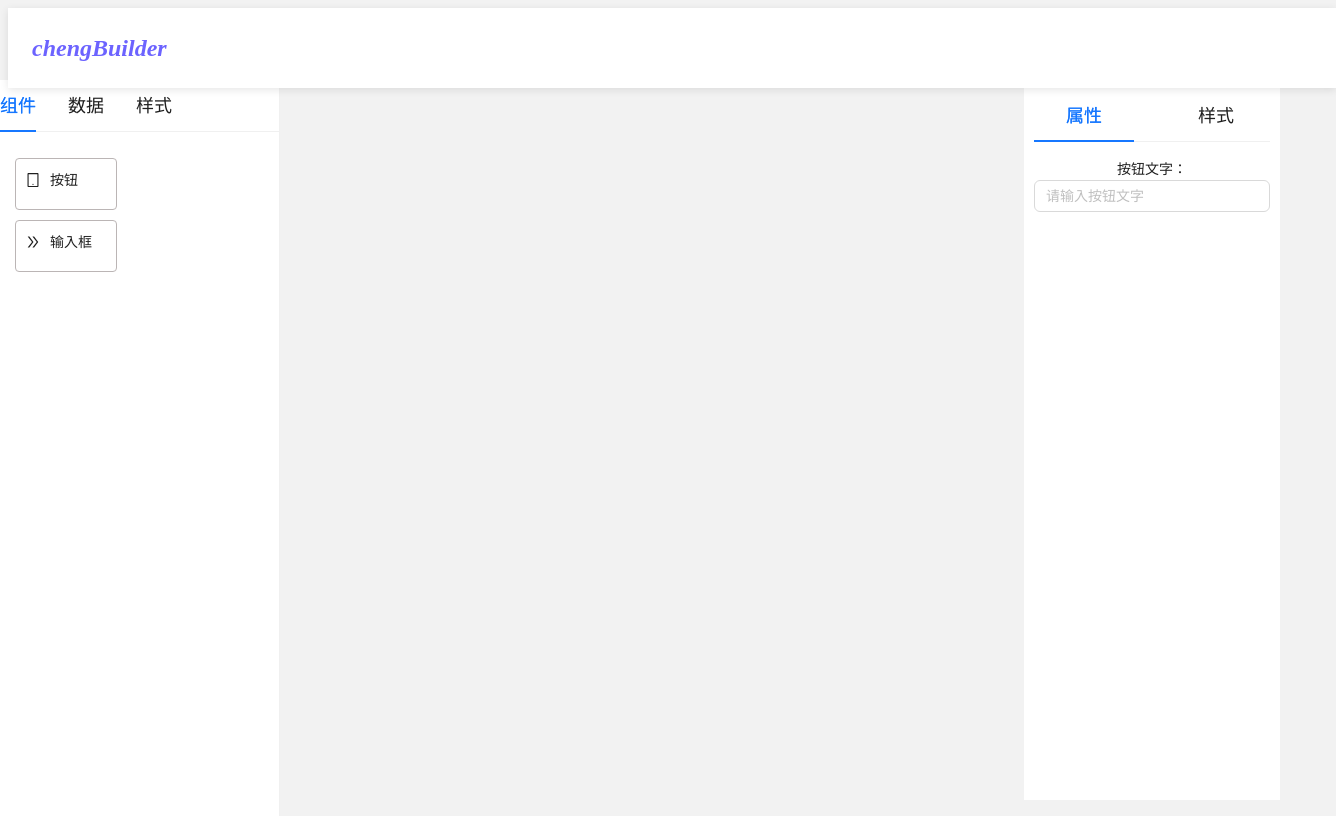
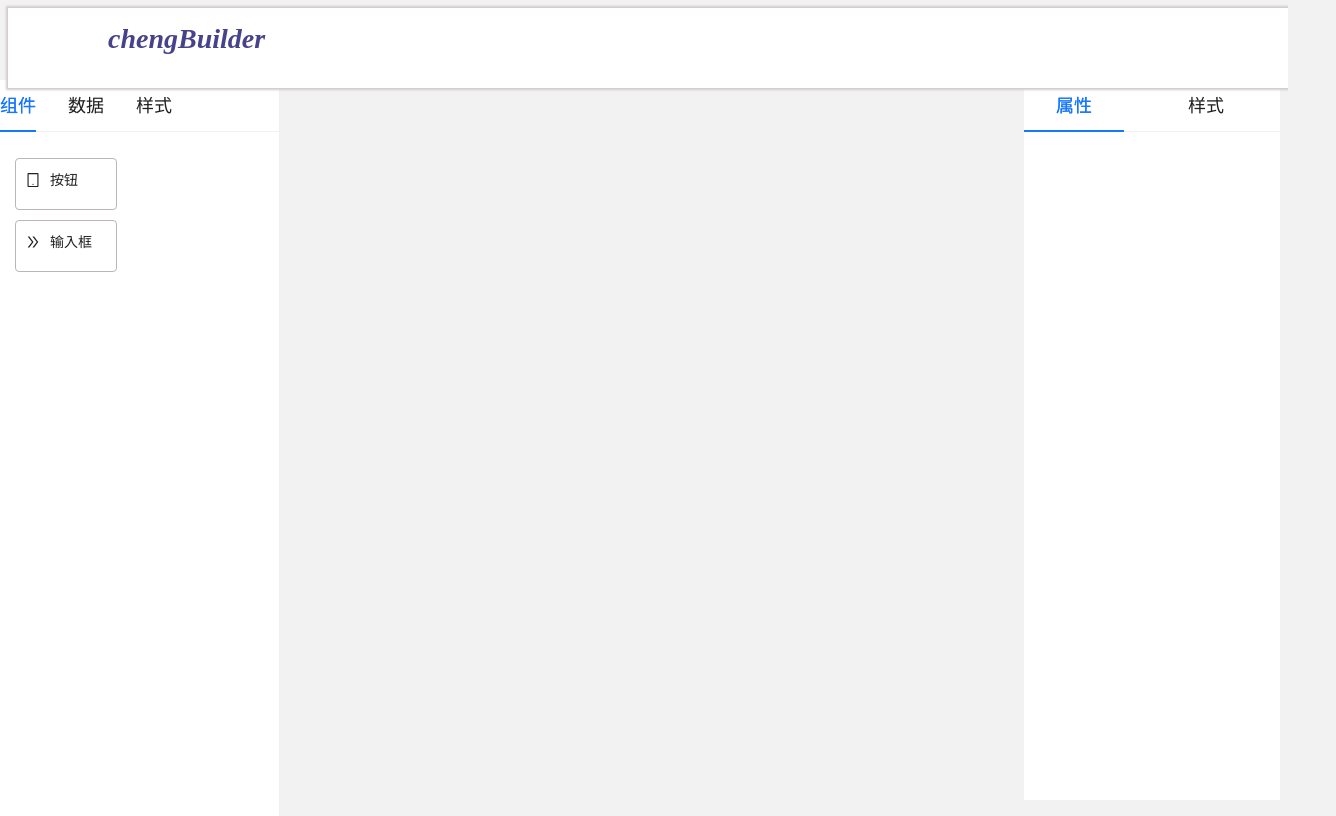
Before and after one commit to S-YeCheng/chengBuilder, a React (Vite) app: page / in a window 1280 px wide. Shown: the whole page, 1336 px wide, since content can reach past the window. Built offline with nearby package versions, Linux system fonts and the light colour scheme.

Commit message:
5，组件和属性面板的交互

```diff
--- a/package.json
+++ b/package.json
@@ -10,6 +10,7 @@
     "preview": "vite preview"
   },
   "dependencies": {
+    "@reduxjs/toolkit": "^2.6.1",
     "antd": "^5.24.6",
     "chengbuilder": "file:",
     "react": "^19.0.0",
--- a/src/pages/builder/designTop/index.css
+++ b/src/pages/builder/designTop/index.css
@@ -1,19 +1,20 @@
-.design-top {
+.design-top{
   position: absolute;
   height: 10%;
+  color: rgb(211, 202, 202);
   width: 100%;
   z-index: 1000;
+  /* border-bottom: 1px solid rgb(209, 203, 203); */
+  box-shadow: 0 0 2px 2px rgb(209, 203, 203);
   background-color: #ffffff;
-  box-shadow: 0 2px 8px rgba(0, 0, 0, 0.1);
-  display: flex;
-  align-items: center;
-  padding: 0 24px;
 }
 
 .design-top .title {
-  color: #6c63ff;
-  font-size: 24px;
+  color:rgb(71, 67, 138);
+  position: relative;
+  left: 100px;
+  font-size: 28px;
+  top: 15px;
   font-style: italic;
-  font-weight: 600;
-  margin: 0;
+  font-weight: bold;
 }
--- a/src/pages/builder/leftPart/component/button/index.tsx
+++ b/src/pages/builder/leftPart/component/button/index.tsx
@@ -1,9 +1,10 @@
 import { Button  as AntdButton} from 'antd'
 export default function Button(props:any) {
-  const {caption} = props
+  const {caption,size,shape,danger,ghost} = props
   return (
     <div >
-      <AntdButton>{caption || '按钮'}</AntdButton>
+      <AntdButton size={size} shape={shape}  danger={danger} ghost={ghost}>
+        {caption || '按钮'}</AntdButton>
     </div>
   )
 }
--- a/src/pages/builder/leftPart/component/input/index.tsx
+++ b/src/pages/builder/leftPart/component/input/index.tsx
@@ -1,10 +1,10 @@
 import { Input as AntdInput } from 'antd'
 
 export default function Input(props:any) {
-  // const {style} = props
+  const {caption} = props
   return (
     <div >
-      <AntdInput placeholder='请输入内容'/>
+      <AntdInput placeholder='请输入内容' value={caption}/>
     </div>
   )
 }
--- a/src/pages/builder/mainPart/index.tsx
+++ b/src/pages/builder/mainPart/index.tsx
@@ -41,7 +41,13 @@ export default function MainCom() {
         left: distance.current.endX + 'px',
         top: distance.current.endY + 'px',
       }
-      comList.push({comType:window.nowCom,style,comId})
+      const comNode = {
+        comType:window.nowCom,style,comId
+      }
+      comList.push(comNode)
+      window.renderCom = comNode
+      window.comList = comList
+      window.setComList = setComList
       setSelectId(comId)
     }
     setComList([...comList])
--- a/src/pages/builder/rightPart/index.css
+++ b/src/pages/builder/rightPart/index.css
@@ -4,23 +4,31 @@
   top: 10%;
   width: 20%;
   height: 90%;
-  /* border-left: 1px solid #e0e0e0;
-   */
   background-color: #fff;
-  padding: 10px;
 }
 
 .propertyBox{
   display: flex;
-  flex-direction: column;
-  align-items: center;
-  justify-content: center;
+ width: 200px;
+ height: 60px;
+ justify-content: space-between;
 }
 
-.inputBox{
+/* .inputBox{
   width: 100%;
   height: 100%;
   display: flex;
   align-items: center;
   justify-content: center;
+} */
+
+.propertyLabel{
+  width: 200px;
+  /* height: 100%; */
+  margin-right: 15px;
+  margin-top: 5px;
+  white-space: nowrap;
+  text-overflow: ellipsis;
+  /* overflow: hidden; */
+
 }
--- a/src/pages/builder/rightPart/index.tsx
+++ b/src/pages/builder/rightPart/index.tsx
@@ -1,27 +1,51 @@
-import React from 'react';
-import { Input, Tabs } from 'antd';
+import  { useState } from 'react';
+import { Tabs } from 'antd';
 import type {TabsProps } from 'antd';
 import './index.css';
+import {attributeMap} from './staticUtils/attributeMap'
+import InputComponent from './staticComponents/inputComponent'
 
-const onChange = (key: string) => {
+
+
+
+
+export default function RightCom  () {
+
+  const [update,setUpdate] = useState({})
+  const onChange = (key: string) => {
   console.log(key);
+  setUpdate({a:123})
 };
 
 const getProperty = () => {
+  const comType = window.renderCom?.comType
+  const attributeList = attributeMap[comType] || []
   return (
-    <div className='propertyBox'>
-      <label>按钮文字：</label>
-      <div className='inputBox'>
-
-      <Input placeholder='请输入按钮文字' onChange={changeProperty}/>
-      </div>
-    </div>
+    <>
+      {
+        attributeList.map((item:any,index:number)=>{
+          return (
+          <div key={index} className='propertyBox'>
+            <label className='propertyLabel'>{item.name}：</label>
+            <div className='inputBox'>
+              <InputComponent {...item} onChange={changeProperty(item.value)}/>
+            </div>
+          </div>
+          )
+        })
+      }
+    </>
   )
 }
 
-const changeProperty = (e:any) => {
-  window.renderCom.caption = e.target.value
-  window.setComList([...window.comList])
+const changeProperty = (value:string) => {
+  return (e:any) => {
+    let attribute = e
+    if(typeof e === 'object'){
+      attribute = e.target.value }
+    window.renderCom[value] = attribute
+    window.setComList([...window.comList])
+  }
 }
 
 
@@ -39,6 +63,12 @@ const items: TabsProps['items'] = [
 
 ];
 
-const RightCom: React.FC = () => <Tabs className='rightCom' defaultActiveKey="1" items={items} onChange={onChange} />;
+return (
+  <Tabs className='rightCom' defaultActiveKey="1" items={items} onChange={onChange} />
+)
 
-export default RightCom;
+}
+
+// const RightCom: React.FC = () => <Tabs className='rightCom' defaultActiveKey="1" items={items} onChange={onChange} />;
+
+// export default RightCom;
--- /dev/null
+++ b/src/pages/builder/rightPart/staticComponents/inputComponent.tsx
@@ -0,0 +1,22 @@
+import { Input,Switch,Select } from "antd"
+
+export default function InputComponent(props:any) {
+  const {onChange,type,defaultValue,options,} = props
+
+  const getComponent = () => {
+  switch(type){
+    case 'input':
+      return <Input style={{width:'120px'}} defaultValue={defaultValue} onChange={onChange} />
+    case 'switch':
+      return <Switch  defaultValue={defaultValue} onChange={onChange} />
+    case 'select':
+      return <Select style={{width:'100px'}} options={options} defaultValue={defaultValue} onChange={onChange} />
+
+  }
+}
+  return (
+    <>
+    {getComponent()}
+    </>
+  )
+}
--- /dev/null
+++ b/src/pages/builder/rightPart/staticUtils/attributeMap.tsx
@@ -0,0 +1,80 @@
+import  {Button}  from 'antd'
+
+// 属性映射
+interface AttributeMap {
+  [key: string]: ComAttribute[]
+}
+
+interface ComAttribute {
+  name: string
+  type: string
+  value: any
+  options?: Array<any>
+  defaultValue?: string
+}
+
+const buttonAttribute:ComAttribute[] = [
+  {
+    name: '设置按钮文字',
+    value: 'caption',
+    type: 'input',
+  },
+  {
+    name: '设置危险按钮',
+    value: 'danger',
+    type: 'switch',
+  },
+  {
+    name:'设置幽灵按钮',
+    value: 'ghost',
+    type: 'switch',
+  },
+  {
+    name:'设置按钮大小',
+    value: 'size',
+    type: 'select',
+    options: [
+      {
+        value: 'default',
+
+      },
+      {
+        value: 'small',
+
+      },
+      {
+        value: 'large',
+
+      },
+
+    ],
+    defaultValue: 'default',
+  },
+  {
+    name:'设置按钮形状',
+    value: 'shape',
+    type: 'select',
+    options: [
+      {
+        value: 'default',
+
+      },
+      {
+        value: 'circle',
+      },
+      {
+        value: 'round',
+
+      },
+    ],
+    defaultValue: 'default',
+  }
+]
+
+const attributeMap:AttributeMap = {
+  Button: buttonAttribute
+}
+
+export  {
+  attributeMap
+}
```
Also changed, not shown: 1 other file (tests, documents, lock files or other folders).
